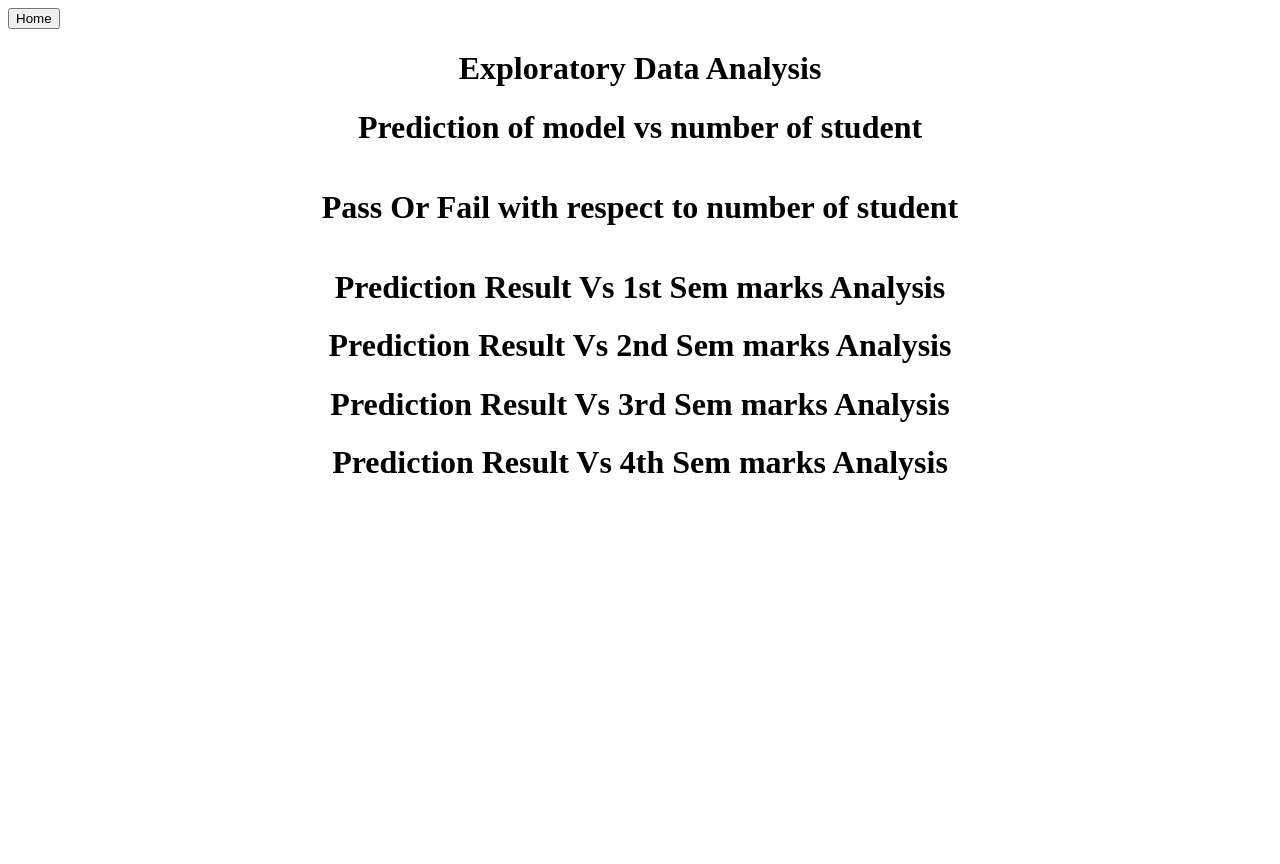
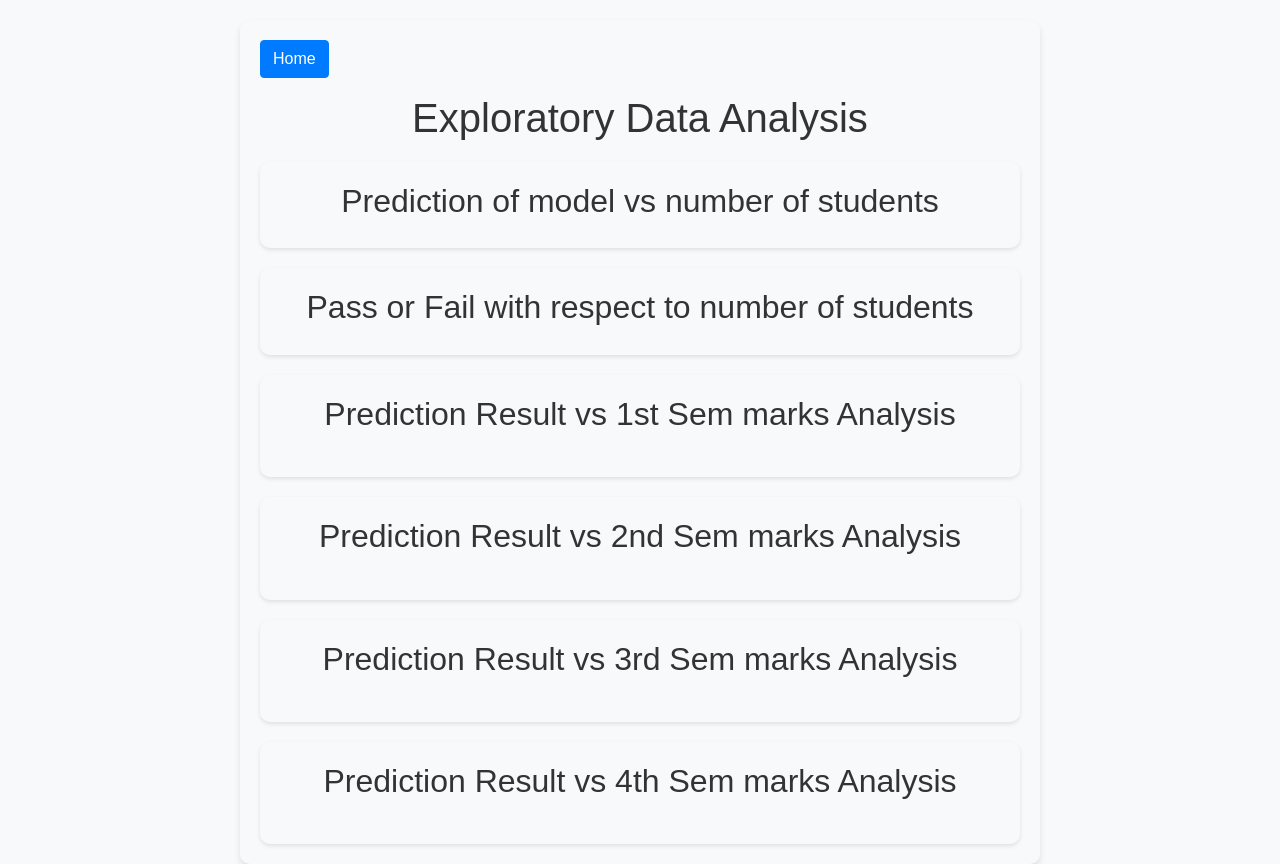
Before and after one commit to lokeshburadkar/Photoshop-Crck, a Flask app: template templates/numeric.html in a window 1280 px wide. Before the commit the page ends 800 px from the top, so only its background shows below. Run offline with Flask 3, Linux system fonts and the light colour scheme; the template is opened without the code that fills it, so the values that code supplies are empty; some libraries are stand-ins or nearby versions.

Commit message:
Add files via upload

```diff
--- a/templates/numeric.html
+++ b/templates/numeric.html
@@ -2,36 +2,98 @@
 <html>
 <head>
     <title>Exploratory Data Analysis</title>
+    <link rel="stylesheet" href="https://maxcdn.bootstrapcdn.com/bootstrap/4.5.2/css/bootstrap.min.css">
+    <style>
+        body {
+            padding-top: 20px;
+            background-color: #f8f9fa; /* Light gray background */
+            font-family: Arial, sans-serif; /* Font family for better readability */
+        }
+        .container {
+            max-width: 800px;
+            margin: 0 auto;
+            padding: 20px;
+            border-radius: 10px;
+            box-shadow: 0 4px 6px rgba(0,0,0,0.1); /* Updated shadow effect */
+        }
+        .center {
+            text-align: center;
+            color: #333;
+        }
+        .mb-3 {
+            margin-bottom: 20px;
+        }
+        .result-container {
+            margin-top: 20px;
+            padding: 20px;
+            border-radius: 10px;
+            box-shadow: 0 2px 4px rgba(0,0,0,0.1);
+        }
+        .result-container table {
+            margin: 0 auto;
+            width: 100%; /* Full width for tables */
+            max-width: 800px; /* Maximum width for tables */
+        }
+        .result-container th {
+            font-size: 16px; /* Font size for table headers */
+            font-weight: bold; /* Bold font weight for emphasis */
+            text-align: center; /* Center-align the table headers */
+        }
+        .result-container td {
+            text-align: center; /* Center-align the table data */
+        }
+        .btn-primary {
+            background-color: #007bff; /* Primary button color */
+            border-color: #007bff;
+        }
+        .btn-primary:hover {
+            background-color: #0056b3; /* Darker hover color */
+            border-color: #0056b3;
+        }
+    </style>
 </head>
 <body>
+    <div class="container">
+        <a href="{{ url_for('home') }}" class="btn btn-primary mb-3">Home</a>
+        <h1 class="center">Exploratory Data Analysis</h1>
 
-    <a href="{{ url_for('home') }}"><button>Home</button></a>
-    <h1 style="text-align: center;">Exploratory Data Analysis</h1>
-    <h1 style="text-align: center;">Prediction of model vs number of student</h1>
-    <h2 style="text-align: center; display: flex; justify-content: center;">{{ result|safe }}</h2>
+        <div class="result-container">
+            <h2 class="center">Prediction of model vs number of students</h2>
+            <h2 class="center">{{ result|safe }}</h2>
+        </div>
 
-    <h1 style="text-align: center;">Pass Or Fail with respect to number of student</h1>
-    <h2 style="text-align: center; display: flex; justify-content: center;">{{ result_pass|safe }}</h2>
+        <div class="result-container">
+            <h2 class="center">Pass or Fail with respect to number of students</h2>
+            <h2 class="center">{{ result_pass|safe }}</h2>
+        </div>
 
-    <h1 style="text-align: center;">Prediction Result Vs 1st Sem marks Analysis</h1>
-    <div style="text-align: center;">
+        <div class="result-container">
+            <h2 class="center">Prediction Result vs 1st Sem marks Analysis</h2>
+            <div class="text-center">
                 <pre>{{ result_group|safe }}</pre>
             </div>
+        </div>
 
-    <h1 style="text-align: center;">Prediction Result Vs 2nd Sem marks Analysis</h1>
-    <div style="text-align: center;">
+        <div class="result-container">
+            <h2 class="center">Prediction Result vs 2nd Sem marks Analysis</h2>
+            <div class="text-center">
                 <pre>{{ result_group_2nd|safe }}</pre>
             </div>
+        </div>
 
-    <h1 style="text-align: center;">Prediction Result Vs 3rd Sem marks Analysis</h1>
-    <div style="text-align: center;">
+        <div class="result-container">
+            <h2 class="center">Prediction Result vs 3rd Sem marks Analysis</h2>
+            <div class="text-center">
                 <pre>{{ result_group_3rd|safe }}</pre>
             </div>
+        </div>
 
-    <h1 style="text-align: center;">Prediction Result Vs 4th Sem marks Analysis</h1>
-    <div style="text-align: center;">
+        <div class="result-container">
+            <h2 class="center">Prediction Result vs 4th Sem marks Analysis</h2>
+            <div class="text-center">
                 <pre>{{ result_group_4th|safe }}</pre>
             </div>
-
+        </div>
+    </div>
 </body>
 </html>
--- a/templates/teacher.html
+++ b/templates/teacher.html
@@ -36,7 +36,11 @@ input[type="submit"] {
     </form>
 
     <form action="/numeda" method="post">
-        <input type="submit" value="Numeric Analaysis">
+        <input type="submit" value="Numeric Analysis">
+    </form>
+
+    <form action="/final_analysis" method="post">
+        <input type="submit" value="Marks Analysis">
     </form>
 
     <form action="/eda" method="post">
```
Also changed, not shown: templates/new_analysis.html (added, +80 -0 lines). Lines whose indentation alone changed are shown as unchanged.
